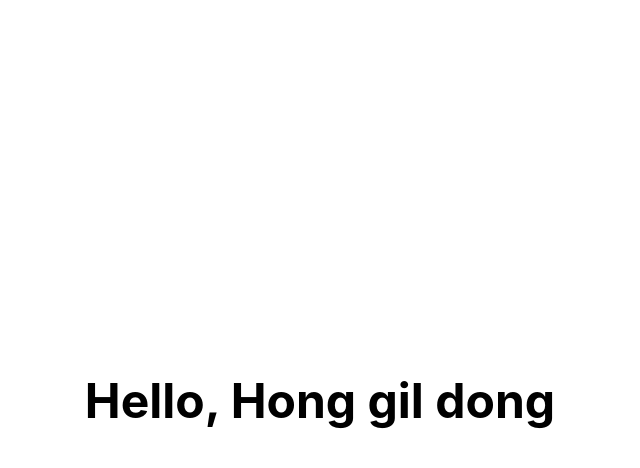
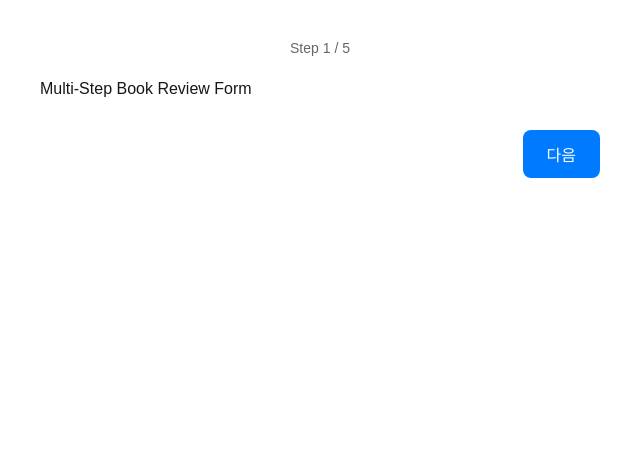
Before and after one commit to kelvin-chihyun/multi-step-form, a Next.js app: page / in a window 1280 px wide. Shown: the top 468 px of the page, without its empty margins (320-960 px from the left). Built offline with nearby package versions, Linux system fonts and the light colour scheme.

Commit message:
feat: ui 기본 틀 구현

```diff
--- a/src/pages/index.tsx
+++ b/src/pages/index.tsx
@@ -1,55 +1,28 @@
-/** @jsxImportSource @emotion/react */
-import { css, useTheme } from '@emotion/react'
-import { Theme } from '@/styles/theme'
-import { GetServerSideProps, NextApiRequest, NextApiResponse } from 'next'
+import { useAtom } from 'jotai';
+import { currentStepAtom } from '@/store/formAtoms';
+import FormLayout from '@/components/BookReviewForm/FormLayout';
 
-const containerStyles = (theme: Theme) => css`
-  display: flex;
-  justify-content: center;
-  align-items: center;
-  min-height: 100vh;
-  background: ${theme.colors.background.main};
-  font-family: ${theme.typography.fontFamily};
-`
+export default function Home() {
+  const [currentStep, setCurrentStep] = useAtom(currentStepAtom);
 
-const titleStyles = (theme: Theme) => css`
-  font-size: ${theme.typography.fontSize.xxxl};
-  font-weight: ${theme.typography.fontWeight.bold};
-  color: ${theme.colors.text.primary};
-  margin: 0;
-  text-align: center;
-`
+  const handleNext = () => {
+    setCurrentStep((prev) => Math.min(prev + 1, 5));
+  };
 
-interface HomeProps {
-  name: string;
-}
-
-export const getServerSideProps: GetServerSideProps<HomeProps> = async () => {
-  type Data = { name: string };
-
-  const data = await import('../api/hello').then(mod => {
-    const handler = mod.default;
-    return new Promise<Data>((resolve) => {
-      handler(
-        { method: 'GET' } as NextApiRequest,
-        { json: resolve, status: () => ({ json: resolve }) } as unknown as NextApiResponse
-      );
-    });
-  });
-
-  return {
-    props: {
-      name: data.name,
-    },
+  const handlePrevious = () => {
+    setCurrentStep((prev) => Math.max(prev - 1, 1));
   };
-};
-
-export default function Home({ name }: HomeProps) {
-  const theme = useTheme() as Theme;
 
   return (
-    <div css={containerStyles(theme)}>
-      <h1 css={titleStyles(theme)}>Hello, {name}</h1>
-    </div>
+    <FormLayout
+      currentStep={currentStep}
+      totalSteps={5}
+      onPrevious={handlePrevious}
+      onNext={handleNext}
+      isFirstStep={currentStep === 1}
+      isLastStep={currentStep === 5}
+    >
+      <div>Multi-Step Book Review Form</div>
+    </FormLayout>
   );
 }
```
